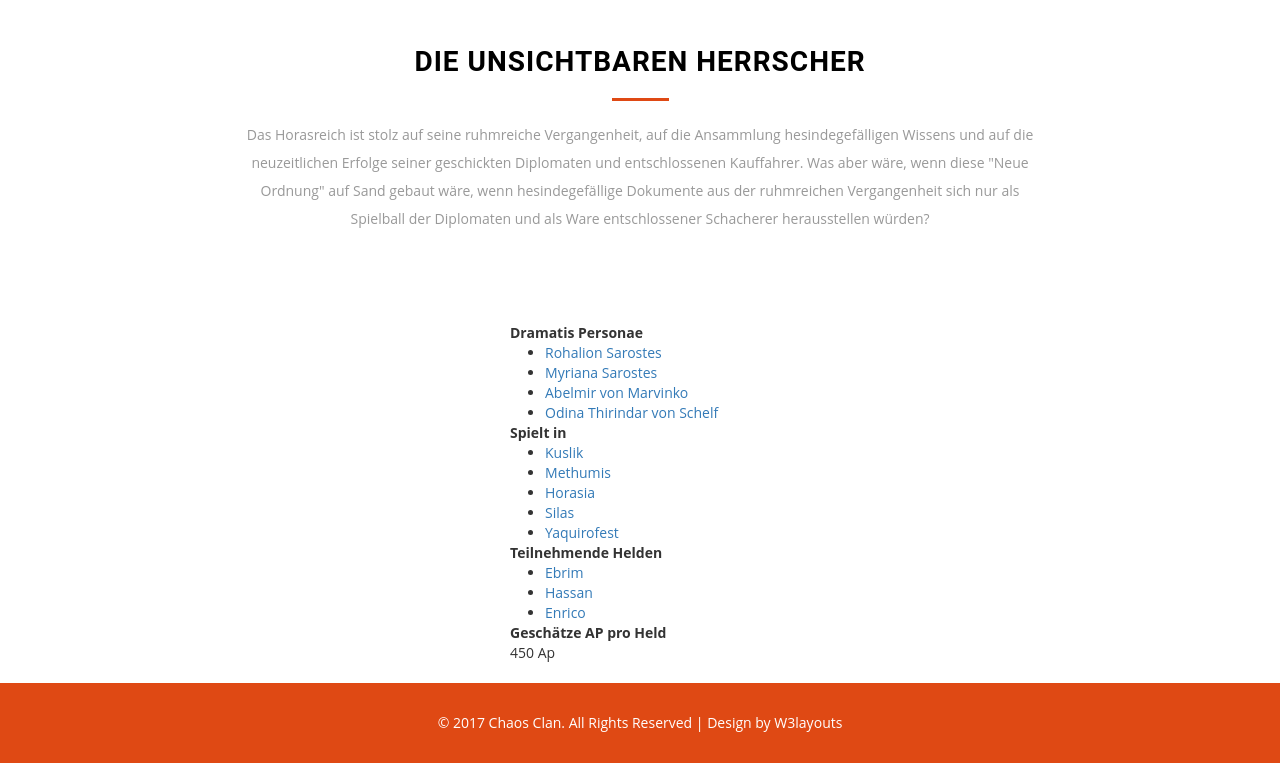
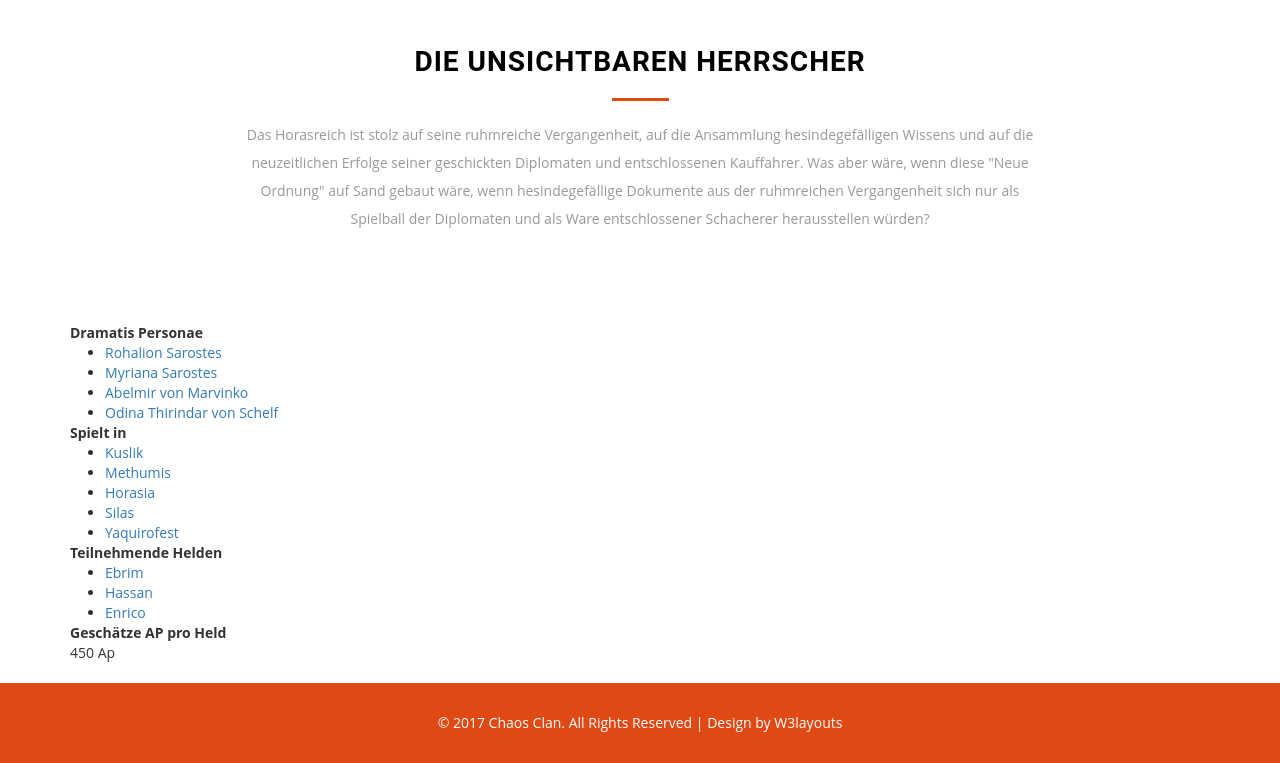
Before and after one commit to MahitiMahitiMahiti/dsa, a plain HTML site: page Website/unsichtbareherrscher.html in a window 1280 px wide. Shown: the part 83-846 px from the top of the page. Drawn offline with Linux system fonts and the light colour scheme.

Commit message:
bastelei css

```diff
--- a/Website/unsichtbareherrscher.html
+++ b/Website/unsichtbareherrscher.html
@@ -60,7 +60,7 @@ License URL: http://creativecommons.org/licenses/by/3.0/
 Das Horasreich ist stolz auf seine ruhmreiche Vergangenheit, auf die Ansammlung hesindegefälligen Wissens und auf die neuzeitlichen Erfolge seiner geschickten Diplomaten und entschlossenen Kauffahrer. Was aber wäre, wenn diese "Neue Ordnung" auf Sand gebaut wäre, wenn hesindegefällige Dokumente aus der ruhmreichen Vergangenheit sich nur als Spielball der Diplomaten und als Ware entschlossener Schacherer herausstellen würden?</p>
 	</div>
 </div>
-<div class="container centerad">
+<div class="container">
 	<dl>
 		<dt>Dramatis Personae</dt>
 		<dd>
```
